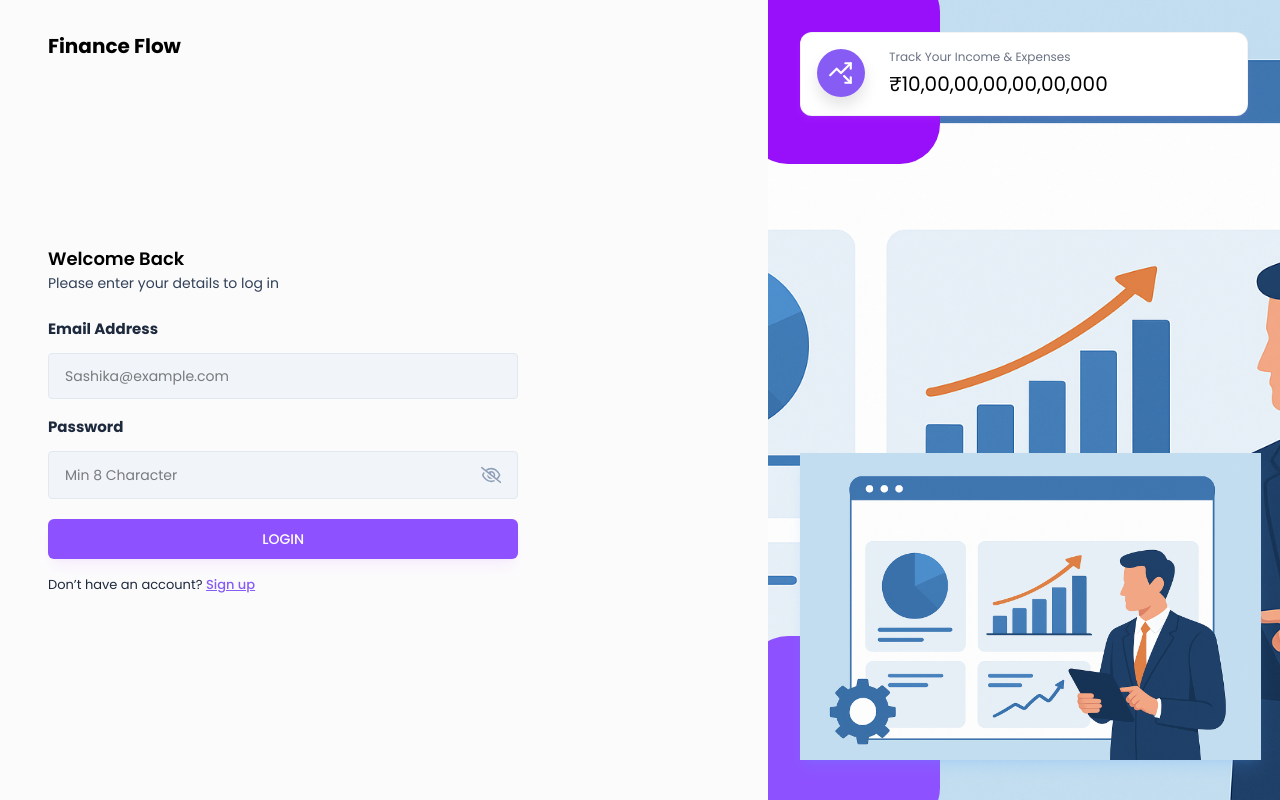
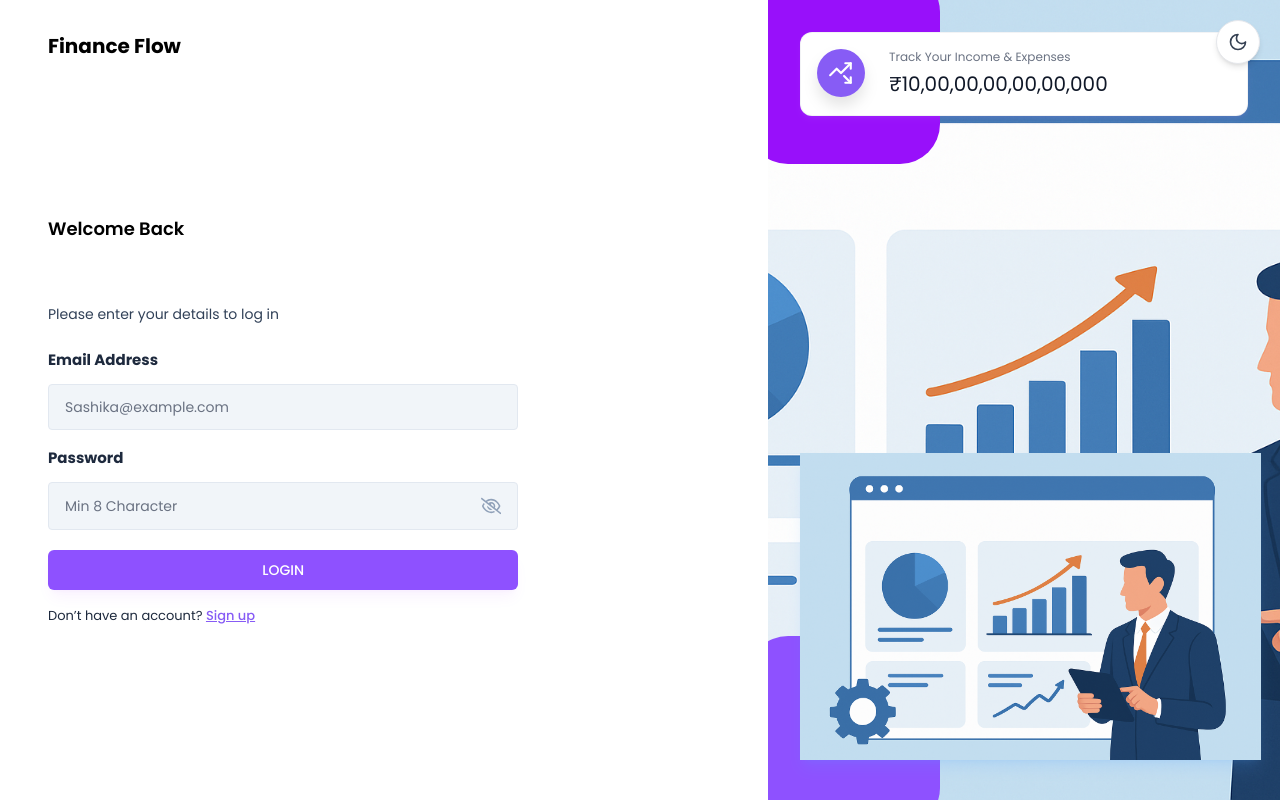
Before and after one commit to Devanshu90/Expense-Tracker-MERN-Stack-Project, a React (Vite) app in the folder frontend/: page /login in a window 1280 px wide. Built offline with nearby package versions, Linux system fonts and the light colour scheme; no server answers.

Commit message:
Implement dark mode toggle and enhance UI consistency across authentication pages

```diff
--- a/frontend/src/components/Inputs/Input.jsx
+++ b/frontend/src/components/Inputs/Input.jsx
@@ -2,7 +2,17 @@ import React, { useState, forwardRef } from "react";
 import { FaRegEye, FaRegEyeSlash } from "react-icons/fa6";
 
 const Input = forwardRef(
-  ({ value, onChange, placeholder, label, type, className = "" }, ref) => {
+    (
+        {
+            value,
+            onChange,
+            placeholder,
+            label,
+            type,
+            className = "",
+        },
+        ref
+    ) => {
         const [showPassword, setShowPassword] = useState(false);
 
         const toggleShowPassword = () => {
@@ -11,13 +21,15 @@ const Input = forwardRef(
 
         return (
             <div className={`${className === "hidden" ? "hidden" : ""}`}>
+
                 {label && (
-          <label className="text-[15px] font-bold text-slate-800">
+                    <label className="text-[15px] font-bold text-slate-800 dark:text-gray-100">
                         {label}
                     </label>
                 )}
 
-        <div className="input-box flex items-center">
+                <div className="input-box flex items-center dark:bg-slate-800 dark:border-slate-700">
+
                     <input
                         ref={ref}
                         type={
@@ -28,7 +40,7 @@ const Input = forwardRef(
                                 : type
                         }
                         placeholder={placeholder}
-            className={`w-full bg-transparent outline-none ${
+                        className={`w-full bg-transparent outline-none text-gray-900 dark:text-white placeholder:text-gray-500 dark:placeholder:text-gray-400 ${
                             className !== "hidden" ? "" : ""
                         }`}
                         value={value}
@@ -46,12 +58,13 @@ const Input = forwardRef(
                             ) : (
                                 <FaRegEyeSlash
                                     size={22}
-                  className="text-slate-400 cursor-pointer"
+                                    className="text-slate-400 dark:text-slate-500 cursor-pointer"
                                     onClick={toggleShowPassword}
                                 />
                             )}
                         </>
                     )}
+
                 </div>
             </div>
         );
--- a/frontend/src/components/layouts/AuthLayout.jsx
+++ b/frontend/src/components/layouts/AuthLayout.jsx
@@ -1,55 +1,75 @@
-import React from 'react'
-import CARD_2 from "../../assets/images/cards2.png";
-import {LuTrendingUpDown} from "react-icons/lu";
+import React from 'react';
+import CARD_2 from '../../assets/images/cards2.png';
+import { LuTrendingUpDown } from 'react-icons/lu';
 
-const AuthLayout = ({children}) => {
-  return <div className='flex'>
+const AuthLayout = ({ children }) => {
+    return (
+        <div className="flex min-h-screen bg-white dark:bg-gray-900 transition-colors duration-300">
 
-        <div className='w-screen h-screen md:w-[60vw] px-12 pt-8 pb-12'>
-            <h2 className='text-xl  font-bold text-black'>
+            {/* Left Section */}
+            <div className="w-screen h-screen md:w-[60vw] px-12 pt-8 pb-12 bg-white dark:bg-gray-900 transition-colors duration-300">
+
+                <h2 className="text-xl font-bold text-black dark:text-white transition-colors duration-300">
                     Finance Flow
                 </h2>
+
                 {children}
+            </div>
 
-        </div>
-        <div className='hidden md:block w-[40vw] h-screen bg-violet-50 bg-auth-bg-img bg-cover bg-no-repeat bg-center overflow-hidden p-8 relative'>
-            <div className='w-48 h-48 rounded-[40px] bg-purple-600 absolute -top-7 -left-5'/>
-            <div className='w-48 h-56 rounded-[40px] border-20px border-fuchsia-600 absolute top-[30%] -right-10'/>
-            <div className='w-48 h-48 rounded-[40px] bg-violet-500 absolute -bottom-7 -left-5'/>
+            {/* Right Section */}
+            <div className="hidden md:block w-[40vw] h-screen bg-violet-50 dark:bg-gray-900 bg-auth-bg-img bg-cover bg-no-repeat bg-center overflow-hidden p-8 relative transition-colors duration-300">
 
-            <div className='grid grid-cols-1 z-20 '>
+                {/* Top Decoration */}
+                <div className="w-48 h-48 rounded-[40px] bg-purple-600 absolute -top-7 -left-5" />
+
+                {/* Middle Decoration */}
+                <div className="w-48 h-56 rounded-[40px] border-20px border-fuchsia-600 absolute top-[30%] -right-10" />
+
+                {/* Bottom Decoration */}
+                <div className="w-48 h-48 rounded-[40px] bg-violet-500 absolute -bottom-7 -left-5" />
+
+                {/* Stats Card */}
+                <div className="grid grid-cols-1 z-20 relative">
                     <StatsInfoCard
-                    icon={<LuTrendingUpDown/>}
+                        icon={<LuTrendingUpDown />}
                         label="Track Your Income & Expenses"
                         value="10,00,00,00,00,00,000"
                         color="bg-primary"
                     />
                 </div>
 
-
-
+                {/* Illustration */}
                 <img
                     src={CARD_2}
-                className='w-64 lg:w-[90%] absolute bottom-10 shadow-lg shadow-blue-400/15'
+                    alt="Finance illustration"
+                    className="w-64 lg:w-[90%] absolute bottom-10 shadow-lg shadow-blue-400/15"
                 />
             </div>
         </div>
+    );
+};
 
-}
+export default AuthLayout;
 
-export default AuthLayout
+const StatsInfoCard = ({ icon, label, value, color }) => {
+    return (
+        <div className="flex gap-6 bg-white dark:bg-gray-800 p-4 rounded-xl shadow-md shadow-purple-400/10 dark:shadow-gray-950/30 border border-gray-200/50 dark:border-gray-700 z-10 transition-colors duration-300">
 
-const StatsInfoCard = ({icon,label,value,color }) => {
-    return <div className='flex gap-6 bg-white p-4 rounded-xl shadow-md shadow-purple-400/10 border border-gray-200/50 z-10'>
             <div
-            className={`w-12 h-12 flex items-center justify-center text-[26px] text-white ${color} rounded-full drop-shadow-xl`}>
+                className={`w-12 h-12 flex items-center justify-center text-[26px] text-white ${color} rounded-full drop-shadow-xl`}
+            >
                 {icon}
-
             </div>
 
             <div>
-        <h6 className='text-xs text-gray-500 mb-1'>{label} </h6>
-        <span className='text-[20px] '>₹{value}</span>
+                <h6 className="text-xs text-gray-500 dark:text-gray-400 mb-1">
+                    {label}
+                </h6>
+
+                <span className="text-[20px] text-gray-900 dark:text-white">
+                    ₹{value}
+                </span>
             </div>
         </div>
-}
+    );
+};
--- a/frontend/src/components/layouts/Navbar.jsx
+++ b/frontend/src/components/layouts/Navbar.jsx
@@ -117,7 +117,10 @@ const Navbar = ({ activeMenu }) => {
                 </h2>
 
                 {openSideMenu && (
-                    <div className="fixed top-15.25 -ml-4 bg-white dark:bg-gray-800">
+                    <div
+                        className="fixed -ml-4 bg-white dark:bg-gray-800"
+                        style={{ top: '61px' }}
+                    >
                         <SideMenu activeMenu={activeMenu} />
                     </div>
                 )}
--- a/frontend/src/components/layouts/SideMenu.jsx
+++ b/frontend/src/components/layouts/SideMenu.jsx
@@ -44,7 +44,10 @@ const SideMenu = ({ activeMenu }) => {
     };
 
     return (
-        <div className="w-64 h-[calc(100vh-61px)] bg-white dark:bg-[#1e293b] border-r border-gray-200 dark:border-gray-700 p-5 sticky top-[61px] z-20 transition-colors duration-300">
+        <div
+            className="w-64 h-[calc(100vh-61px)] bg-white dark:bg-[#1e293b] border-r border-gray-200 dark:border-gray-700 p-5 sticky z-20 transition-colors duration-300"
+            style={{ top: '61px' }}
+        >
 
             {/* Profile */}
             <div className="flex flex-col items-center justify-center gap-3 mt-3 mb-7">
--- a/frontend/src/pages/Auth/Login.jsx
+++ b/frontend/src/pages/Auth/Login.jsx
@@ -1,75 +1,124 @@
-import React, { useState,useContext } from 'react'
-import AuthLayout from '../../components/layouts/AuthLayout'
-import { Link,useNavigate } from 'react-router-dom';
+import React, { useState, useContext, useEffect } from 'react';
+import AuthLayout from '../../components/layouts/AuthLayout';
+import { Link, useNavigate } from 'react-router-dom';
 import Input from '../../components/Inputs/Input';
 import { validateEmail } from '../../utils/helper';
 import axiosInstance from '../../utils/axiosinstance';
 import { API_PATHS } from '../../utils/apiPaths';
 import { UserContext } from '../../context/UserContext';
-
-
+import { LuMoon, LuSun } from 'react-icons/lu';
 
 const Login = () => {
-  const [email,setEmail] = useState("");
-  const [password,setPassword] = useState("");
+    const [email, setEmail] = useState('');
+    const [password, setPassword] = useState('');
     const [error, seterror] = useState(null);
 
-  const { updateUser} = useContext(UserContext);
+    const [darkMode, setDarkMode] = useState(() => {
+        return localStorage.getItem('darkMode') === 'true';
+    });
+
+    const { updateUser } = useContext(UserContext);
 
     const navigate = useNavigate();
 
+    // Apply saved theme
+    useEffect(() => {
+        if (darkMode) {
+            document.documentElement.classList.add('dark');
+        } else {
+            document.documentElement.classList.remove('dark');
+        }
+
+        localStorage.setItem('darkMode', String(darkMode));
+    }, [darkMode]);
+
+    // Toggle dark mode
+    const toggleDarkMode = () => {
+        setDarkMode((previousMode) => !previousMode);
+    };
+
     // Handle Login Form Submit
-  const handleLogin = async (e) =>{
+    const handleLogin = async (e) => {
         e.preventDefault();
 
         if (!validateEmail(email)) {
-      seterror("Please enter a valid email address.");
+            seterror('Please enter a valid email address.');
             return;
         }
 
         if (!password) {
-      seterror("Please enter the password");
+            seterror('Please enter the password');
             return;
         }
 
-    seterror("");
+        seterror('');
 
         // Login API Call
         try {
-      const response = await axiosInstance.post(API_PATHS.AUTH.LOGIN, {
+            const response = await axiosInstance.post(
+                API_PATHS.AUTH.LOGIN,
+                {
                     email,
                     password,
-      });
-      const {token, user } = response.data;
+                }
+            );
 
-      if(token) {
-        localStorage.setItem("token", token);
-        updateUser(user)
-        navigate("/dashboard");
+            const { token, user } = response.data;
+
+            if (token) {
+                localStorage.setItem('token', token);
+                updateUser(user);
+                navigate('/dashboard');
             }
-    }catch (error) {
-      if (error.response && error.response.data.message) {
+        } catch (error) {
+            if (
+                error.response &&
+                error.response.data.message
+            ) {
                 seterror(error.response.data.message);
-    } else{
-        seterror("Something went wrong. Pleasr try again.")
+            } else {
+                seterror('Something went wrong. Please try again.');
             }
         }
-
-  }
-
+    };
 
     return (
         <AuthLayout>
-      <div className='lg:w-[70%] h-3/4 md:h-full flex flex-col justify-center'>
-        <h3 className='text-lg font-semibold text-black'>Welcome Back</h3>
-        <p className='text-sm text-slate-700 mt-5px mb-6'>
+            {/* Theme Toggle */}
+            <button
+                type="button"
+                onClick={toggleDarkMode}
+                className="fixed top-5 right-5 z-50 w-11 h-11 flex items-center justify-center rounded-full bg-white dark:bg-gray-800 text-gray-700 dark:text-yellow-300 border border-gray-200 dark:border-gray-600 shadow-md hover:scale-105 transition-all duration-300"
+                title={
+                    darkMode
+                        ? 'Switch to Light Mode'
+                        : 'Switch to Dark Mode'
+                }
+            >
+                {darkMode ? (
+                    <LuSun className="text-xl" />
+                ) : (
+                    <LuMoon className="text-xl" />
+                )}
+            </button>
+
+            <div className="lg:w-[70%] h-3/4 md:h-full flex flex-col justify-center">
+
+                <h3 className="text-lg font-semibold text-black dark:text-white">
+                    Welcome Back
+                </h3>
+
+                <p className="text-sm text-slate-700 dark:text-slate-300 mt-15.25 mb-6">
                     Please enter your details to log in
                 </p>
 
                 <form onSubmit={handleLogin}>
+
                     <Input
                         value={email}
-            onChange={({target}) => setEmail(target.value)}
+                        onChange={({ target }) =>
+                            setEmail(target.value)
+                        }
                         label="Email Address"
                         placeholder="Sashika@example.com"
                         type="text"
@@ -77,15 +126,19 @@ const Login = () => {
 
                     <Input
                         value={password}
-            onChange={({ target }) => setPassword(target.value)}
+                        onChange={({ target }) =>
+                            setPassword(target.value)
+                        }
                         label="Password"
                         placeholder="Min 8 Character"
                         type="password"
                     />
 
-
-          {error &&
-            <p className="text-red-500 text-sm font-medium">{error}</p>}
+                    {error && (
+                        <p className="text-red-500 text-sm font-medium">
+                            {error}
+                        </p>
+                    )}
 
                     <button
                         type="submit"
@@ -94,8 +147,9 @@ const Login = () => {
                         LOGIN
                     </button>
 
-          <p className="text-[13px] text-slate-800 mt-3">
-            Don’t have an account?{" "}
+                    <p className="text-[13px] text-slate-800 dark:text-slate-300 mt-3">
+                        Don’t have an account?{' '}
+
                         <Link
                             className="font-medium text-primary underline"
                             to="/signup"
@@ -105,13 +159,9 @@ const Login = () => {
                     </p>
 
                 </form>
-
-
-
-
             </div>
         </AuthLayout>
-  )
-}
+    );
+};
 
-export default Login
+export default Login;
--- a/frontend/src/pages/Auth/SignUp.jsx
+++ b/frontend/src/pages/Auth/SignUp.jsx
@@ -1,6 +1,6 @@
-import React, { useState, useContext } from 'react'
-import AuthLayout from '../../components/layouts/AuthLayout'
-import { Link,useNavigate } from 'react-router-dom';
+import React, { useState, useContext, useEffect } from 'react';
+import AuthLayout from '../../components/layouts/AuthLayout';
+import { Link, useNavigate } from 'react-router-dom';
 import Input from '../../components/Inputs/Input';
 import { validateEmail } from '../../utils/helper';
 import ProfilePhotoSelector from '../../components/Inputs/ProfilePhotoSelector';
@@ -8,118 +8,177 @@ import axiosInstance from '../../utils/axiosinstance';
 import { API_PATHS } from '../../utils/apiPaths';
 import { UserContext } from '../../context/UserContext';
 import uploadImage from '../../utils/uploadimage';
-
+import { LuMoon, LuSun } from 'react-icons/lu';
 
 const SignUp = () => {
     const [profilePic, setProfilePic] = useState(null);
-  const [fullName,setFullName] = useState("");
-  const [email,setEmail] = useState("");
-  const [password, setPassword] = useState("")
+    const [fullName, setFullName] = useState('');
+    const [email, setEmail] = useState('');
+    const [password, setPassword] = useState('');
+    const [error, setError] = useState(null);
 
-  const [error,setError] = useState(null);
+    const [darkMode, setDarkMode] = useState(() => {
+        return localStorage.getItem('darkMode') === 'true';
+    });
 
-  const { updateUser} = useContext(UserContext);
+    const { updateUser } = useContext(UserContext);
     const navigate = useNavigate();
 
+    // Apply saved theme
+    useEffect(() => {
+        if (darkMode) {
+            document.documentElement.classList.add('dark');
+        } else {
+            document.documentElement.classList.remove('dark');
+        }
+
+        localStorage.setItem('darkMode', String(darkMode));
+    }, [darkMode]);
+
+    // Toggle dark mode
+    const toggleDarkMode = () => {
+        setDarkMode((previousMode) => !previousMode);
+    };
+
     // Handle Sign Up Form Submit
-    const handleSignUp =async (e) => {
+    const handleSignUp = async (e) => {
         e.preventDefault();
 
-    let profileImageUrl = "";
+        let profileImageUrl = '';
 
         if (!fullName) {
-      setError("Please enter your name");
-      return;
-
-    }
-    if (!validateEmail(email)) {
-      setError("Please enter a valid email address.");
-      return;
-    }
-    if (!password) {
-      setError("Please enter the password");
+            setError('Please enter your name');
             return;
         }
 
-  setError("");
+        if (!validateEmail(email)) {
+            setError('Please enter a valid email address.');
+            return;
+        }
 
+        if (!password) {
+            setError('Please enter the password');
+            return;
+        }
+
+        setError('');
 
         // SignUp API Call
         try {
-
             // Upload image if present
-      if (profilePic){
+            if (profilePic) {
                 const imgUploadRes = await uploadImage(profilePic);
-        profileImageUrl = imgUploadRes.imageUrl || "";
+                profileImageUrl = imgUploadRes.imageUrl || '';
             }
 
-      const response = await axiosInstance.post(API_PATHS.AUTH.REGISTER, {
+            const response = await axiosInstance.post(
+                API_PATHS.AUTH.REGISTER,
+                {
                     fullName,
                     email,
                     password,
-        profileImageUrl
-      });
+                    profileImageUrl,
+                }
+            );
 
-      const { token, user} = response.data;
+            const { token, user } = response.data;
 
             if (token) {
-        localStorage.setItem("token", token);
+                localStorage.setItem('token', token);
                 updateUser(user);
-        navigate("/dashboard");
+                navigate('/dashboard');
             }
-
         } catch (error) {
-      if (error.response && error.response.data.message){
+            if (
+                error.response &&
+                error.response.data.message
+            ) {
                 setError(error.response.data.message);
             } else {
-        setError("Something went wrong. Please try again.")
+                setError('Something went wrong. Please try again.');
             }
         }
-
     };
-
 
     return (
         <AuthLayout>
+
+            {/* Theme Toggle */}
+            <button
+                type="button"
+                onClick={toggleDarkMode}
+                className="fixed top-5 right-5 z-50 w-11 h-11 flex items-center justify-center rounded-full bg-white dark:bg-gray-800 text-gray-700 dark:text-yellow-300 border border-gray-200 dark:border-gray-600 shadow-md hover:scale-105 transition-all duration-300"
+                title={
+                    darkMode
+                        ? 'Switch to Light Mode'
+                        : 'Switch to Dark Mode'
+                }
+            >
+                {darkMode ? (
+                    <LuSun className="text-xl" />
+                ) : (
+                    <LuMoon className="text-xl" />
+                )}
+            </button>
+
             <div className="lg:w-full h-auto md:h-full mt-10 md:mt-0 flex flex-col justify-center">
-        <h3 className="text-lg font-semibold text-black">Create an Account</h3>
-        <p className="">
+
+                <h3 className="text-lg font-semibold text-black dark:text-white">
+                    Create an Account
+                </h3>
+
+                <p className="text-gray-700 dark:text-gray-300 mt-1">
                     Join us today by entering your details below.
                 </p>
 
                 <form onSubmit={handleSignUp}>
 
-          <ProfilePhotoSelector image = {profilePic} setImage={setProfilePic} />
+                    <ProfilePhotoSelector
+                        image={profilePic}
+                        setImage={setProfilePic}
+                    />
 
                     <div className="grid grid-cols-1 md:grid-cols-2 gap-4">
+
                         <Input
                             value={fullName}
-              onChange={({target}) => setFullName(target.value)}
-              label= "Full Name"
-              placeholder= "Sashika"
+                            onChange={({ target }) =>
+                                setFullName(target.value)
+                            }
+                            label="Full Name"
+                            placeholder="Sashika"
                             type="text"
                         />
 
                         <Input
                             value={email}
-              onChange={({target}) => setEmail(target.value)}
+                            onChange={({ target }) =>
+                                setEmail(target.value)
+                            }
                             label="Email Address"
                             placeholder="Sashika@example.com"
                             type="text"
                         />
 
-          <div className='col-span-2'>
+                        <div className="col-span-2">
                             <Input
                                 value={password}
-              onChange={({ target }) => setPassword(target.value)}
+                                onChange={({ target }) =>
+                                    setPassword(target.value)
+                                }
                                 label="Password"
                                 placeholder="Min 8 Character"
                                 type="password"
                             />
                         </div>
+
                     </div>
-                  {error &&
-                    <p className="text-red-500 text-sm font-medium">{error}</p>}
+
+                    {error && (
+                        <p className="text-red-500 text-sm font-medium">
+                            {error}
+                        </p>
+                    )}
 
                     <button
                         type="submit"
@@ -128,8 +187,9 @@ const SignUp = () => {
                         SIGN UP
                     </button>
 
-                  <p className="text-[13px] text-slate-800 mt-3">
-                    Already have an account?{" "}
+                    <p className="text-[13px] text-slate-800 dark:text-slate-300 mt-3">
+                        Already have an account?{' '}
+
                         <Link
                             className="font-medium text-primary underline"
                             to="/login"
@@ -141,8 +201,7 @@ const SignUp = () => {
                 </form>
             </div>
         </AuthLayout>
-  )
-}
+    );
+};
 
-
-export default SignUp
+export default SignUp;
```
Lines whose indentation alone changed are shown as unchanged.
